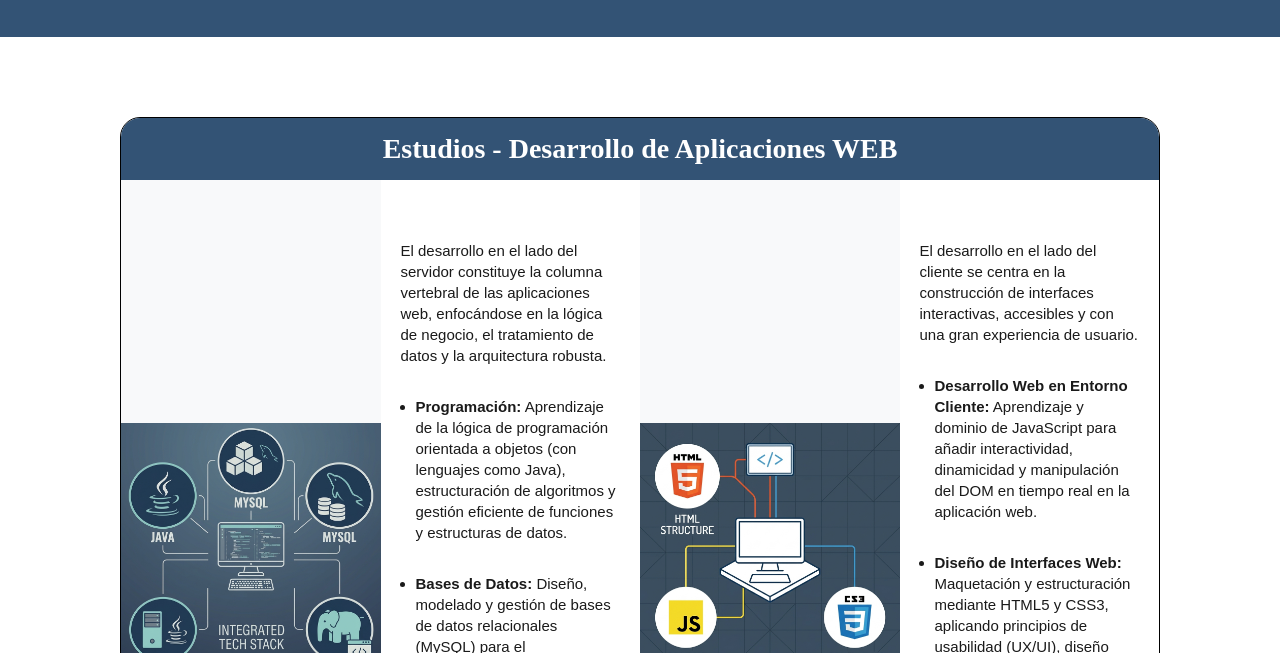
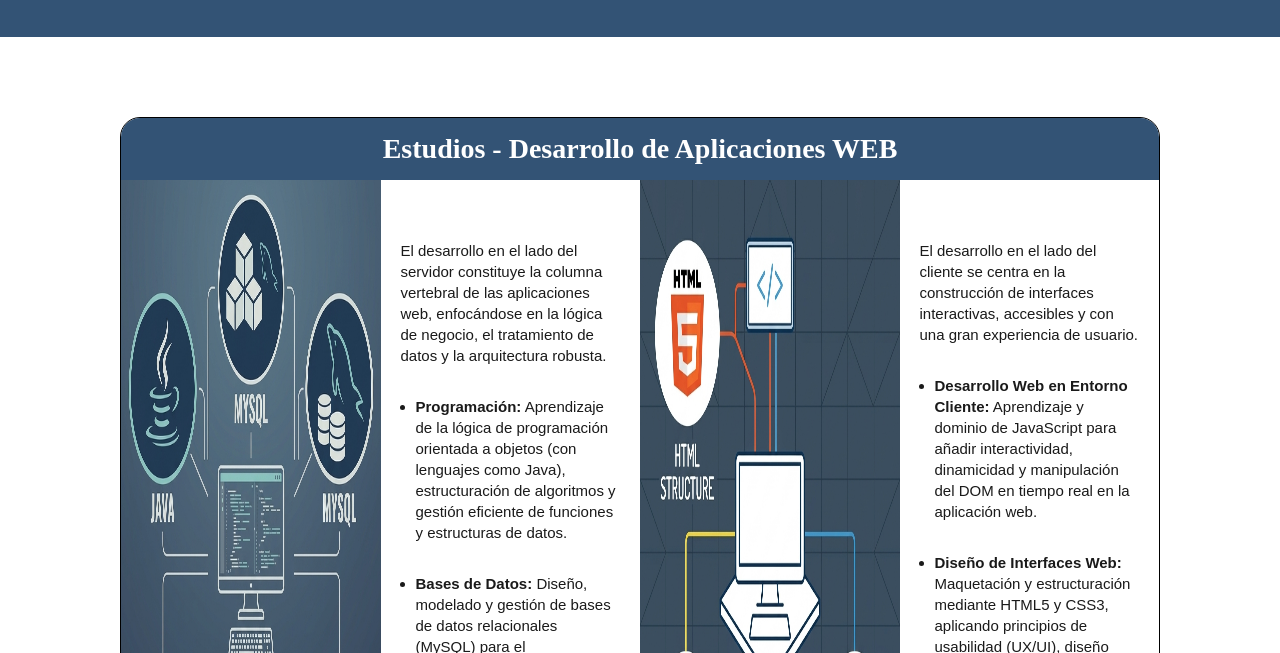
Before and after one commit to CAARLIITUZ/diseno-interfaces, a plain HTML site: page html/estudios.html in a window 1280 px wide. Shown: the part 147-800 px from the top of the page. Drawn offline with Linux system fonts and the light colour scheme.

Commit message:
Ultimos cambios

```diff
--- a/css/estilo-estudios.css
+++ b/css/estilo-estudios.css
@@ -52,7 +52,7 @@
 .est-foto-2 img {
     width: 100%;
     height: 100%;
-    object-fit: contain;
+    object-fit: fill;
     background-color: #f8f9fa;
     display: block;
 }
```
Also changed, not shown: index.html (+1 -1 lines).
